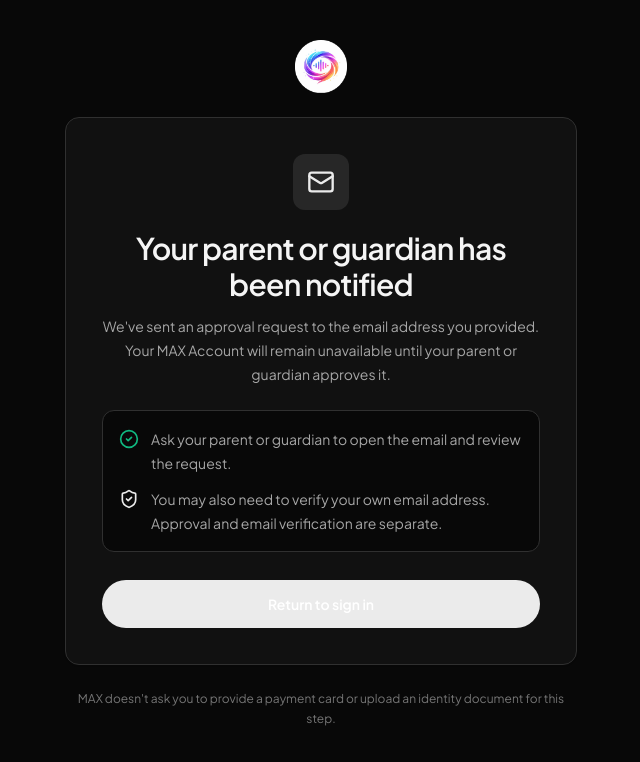
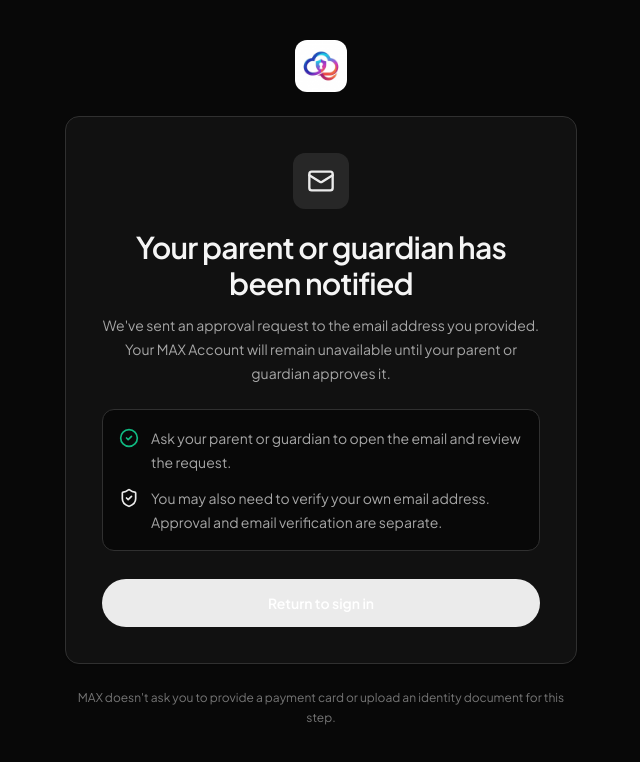
Before and after one commit to MEGATRON300924/max-auth-frontend, a Next.js app: page /parental-approval/pending in a window 1280 px wide. Shown: the top 762 px of the page, without its empty margins (319-959 px from the left). Built offline with nearby package versions, Linux system fonts and the light colour scheme; no server answers.

Commit message:
Rebrand MAX Auth assets to official max_auth.jpg

```diff
--- a/src/app/parental-approval/pending/page.tsx
+++ b/src/app/parental-approval/pending/page.tsx
@@ -5,7 +5,7 @@ export default function ParentalApprovalPendingPage() {
   return (
     <main className="min-h-screen bg-base px-4 py-10 text-ink sm:px-6">
       <div className="mx-auto flex min-h-[80vh] w-full max-w-lg flex-col items-center justify-center">
-        <img src="/logo.png" alt="MAX Auth" width={52} height={52} className="mb-6 rounded-2xl" />
+        <img src="/max_auth.jpg" alt="MAX Auth" width={52} height={52} className="mb-6 rounded-2xl" />
         <section className="w-full rounded-3xl border border-glass-border bg-base-raised p-7 text-center shadow-sm sm:p-9">
           <div className="mx-auto flex h-14 w-14 items-center justify-center rounded-2xl bg-brand-500/10 text-brand-500"><Mail className="h-7 w-7" /></div>
           <h1 className="mt-5 text-2xl font-semibold tracking-tight sm:text-3xl">Your parent or guardian has been notified</h1>
```
